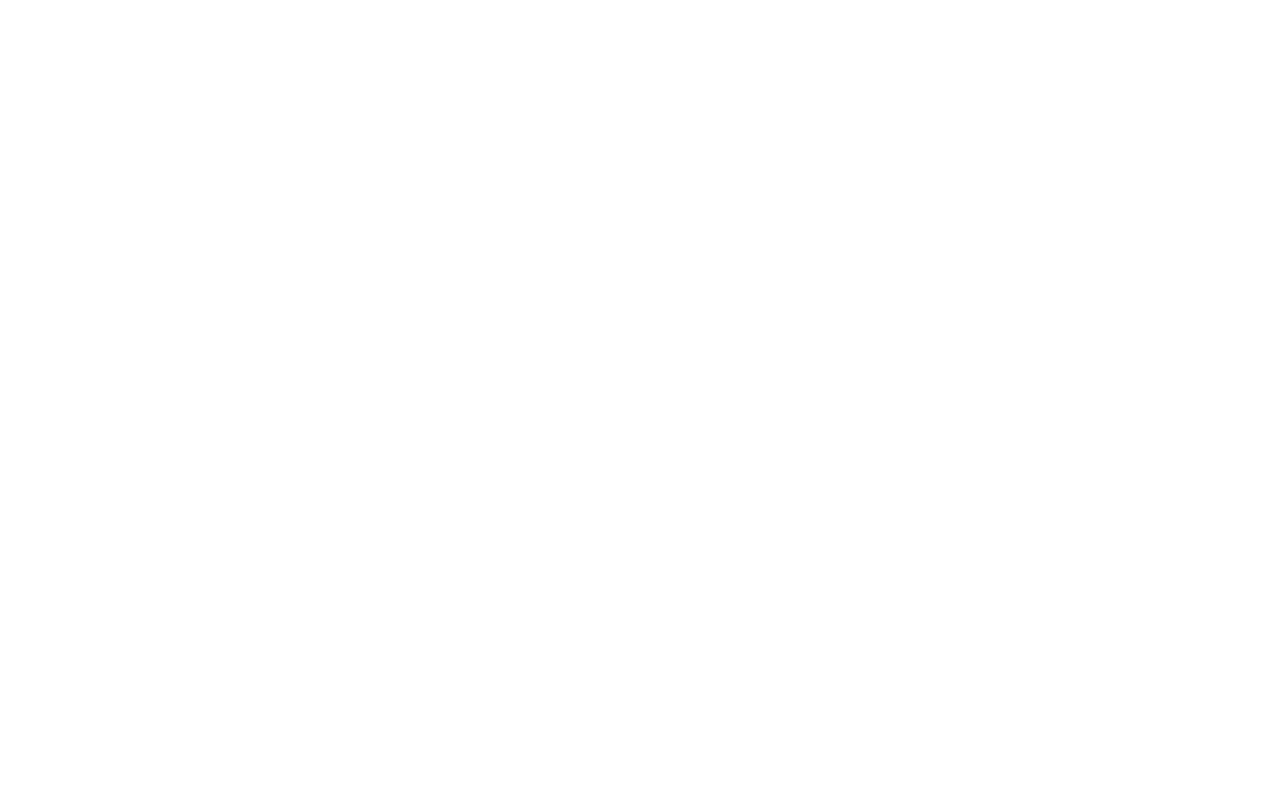
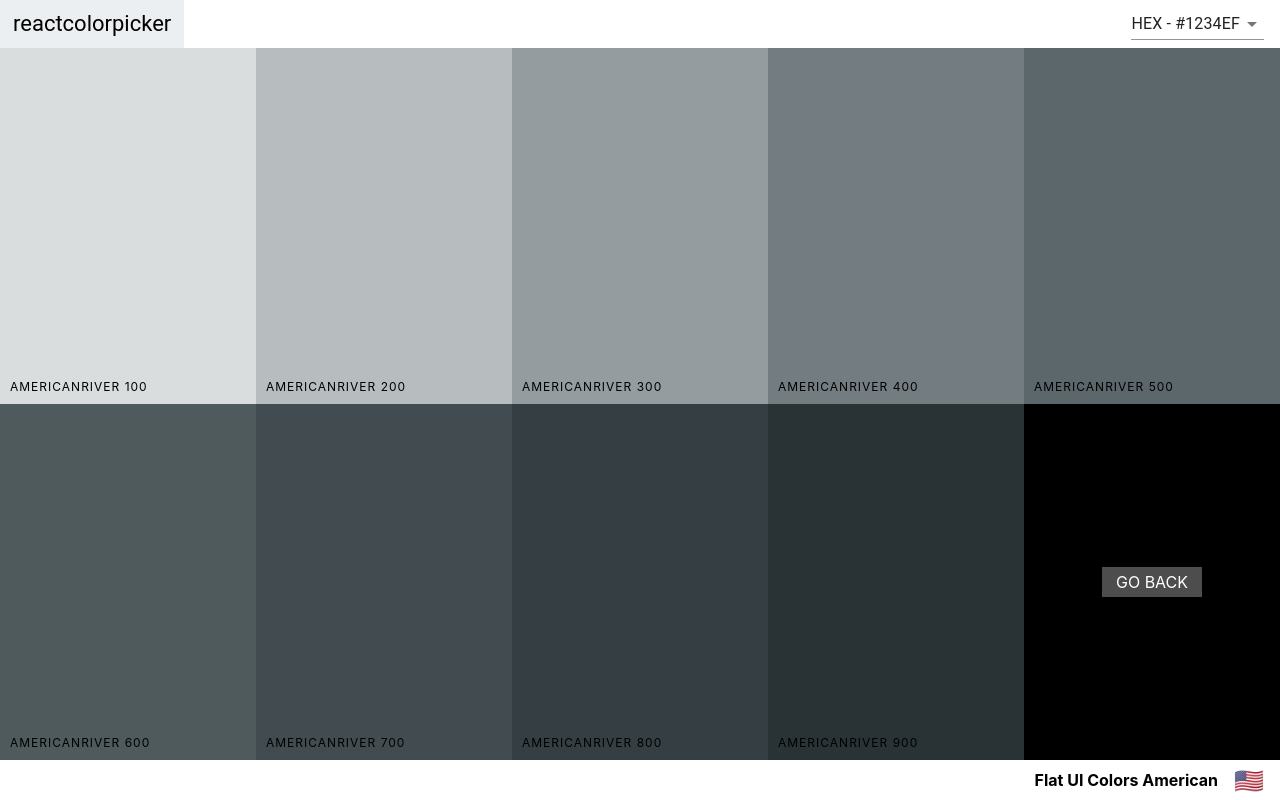
Before and after one commit to PeachyVVolf/react-colors, a React (Create React App) app: page /palette/flat-ui-colors-american/americanriver in a window 1280 px wide. Built offline with nearby package versions, Linux system fonts and the light colour scheme.

Commit message:
Added Shades Pages and functionalities

```diff
--- a/src/App.js
+++ b/src/App.js
@@ -4,6 +4,7 @@ import Palette from './Palette'
 import PaletteList from './PaletteList';
 import seedColors from './seedColors'
 import { generatePalette } from './colorHelpers';
+import SingleColorPalette from './SingleColorPalette';
 import MiniPalette from './MiniPalette';
 
 class App extends Component {
@@ -16,7 +17,7 @@ class App extends Component {
   render() {
     return (
       <Switch>
-        <Route exact path='/' render={() => <PaletteList palettes={seedColors}/>}/>
+        <Route exact path='/' render={routeProps => <PaletteList palettes={seedColors} {...routeProps}/>}/>
         <Route
           exact
           path='/palette/:id'
@@ -26,6 +27,15 @@ class App extends Component {
             )}/>
           )}
         />
+        <Route exact path='/palette/:paletteId/:colorId'
+          render={routeProps => (
+            <SingleColorPalette
+              colorId={routeProps.match.params.colorId}
+              palette={generatePalette(
+                this.findPalette(routeProps.match.params.paletteId)
+            )}/>
+          )}
+        />
       </Switch>
     );
   }
--- a/src/ColorBox.js
+++ b/src/ColorBox.js
@@ -1,4 +1,5 @@
 import React, { Component } from 'react';
+import { Link } from 'react-router-dom';
 import { CopyToClipboard } from 'react-copy-to-clipboard';
 import './css/ColorBox.css';
 
@@ -16,7 +17,7 @@ class ColorBox extends Component {
     }
 
     render() {
-        const {name, background} = this.props;
+        const {name, background, paletteId, id, showLink } = this.props;
         const { copied } = this.state;
         return (
             <CopyToClipboard text={background} onCopy={this.changeCopyState}>
@@ -32,7 +33,11 @@ class ColorBox extends Component {
                         </div>
                         <button className='copy-button'>Copy</button>
                     </div>
-                    <span className='see-more'>More</span>
+                    {showLink && (
+                        <Link to={`/palette/${paletteId}/${id}`} onClick={e => e.stopPropagation()}>
+                            <span className='see-more'>More</span>
+                        </Link>
+                    )}
                 </div>
             </CopyToClipboard>
          );
--- a/src/MiniPalette.js
+++ b/src/MiniPalette.js
@@ -50,7 +50,7 @@ function MiniPalette(props) {
         <div className={classes.miniColor} style={{backgroundColor: color.color}} key={color.name}></div>
     ));
     return (
-        <div className={classes.root}>
+        <div className={classes.root} onClick={props.handleClick}>
             <div className={classes.colors}>
                 {miniColorBoxes}
             </div>
--- a/src/Navbar.js
+++ b/src/Navbar.js
@@ -32,6 +32,7 @@ class Navbar extends Component {
                 <div className="logo">
                     <Link to='/'>reactcolorpicker</Link>
                 </div>
+                {this.props.showingAllColors && (
                     <div className='slider-container'>
                         <span>Level: {this.props.level}</span>
                         <div className='slider'>
@@ -44,6 +45,7 @@ class Navbar extends Component {
                             />
                         </div>
                     </div>
+                )}
                 <div className='select-container'>
                     <Select value={this.state.format} onChange={this.handleFormatChange}>
                         <MenuItem value="hex">HEX - #1234EF</MenuItem>
--- a/src/Palette.js
+++ b/src/Palette.js
@@ -1,6 +1,7 @@
 import React, { Component } from 'react';
 import ColorBox from './ColorBox';
 import Navbar from './Navbar';
+import PaletteFooter from './PaletteFooter';
 import './css/Palette.css';
 
 class Palette extends Component {
@@ -21,18 +22,15 @@ class Palette extends Component {
 
     render() {
         const colorBoxes = this.props.palette.colors[this.state.level].map(color => (
-            <ColorBox background={color[this.state.format]} name={color.name} key={color.id}/>
+            <ColorBox background={color[this.state.format]} name={color.name} key={color.id} id={color.id} paletteId={this.props.palette.id} showLink={true}/>
         ))
         return (
             <div className='Palette'>
-                <Navbar level={this.state.level} changeLevel={this.changeLevel} handleChange={this.changeFormat}/>
+                <Navbar level={this.state.level} changeLevel={this.changeLevel} handleChange={this.changeFormat} showingAllColors/>
                 <div className='Palette-colors'>
                     {colorBoxes}
                 </div>
-                <footer className='Palette-footer'>
-                    {this.props.palette.paletteName}
-                    <span className='emoji'>{this.props.palette.emoji}</span>
-                </footer>
+                <PaletteFooter paletteName={this.props.palette.paletteName} emoji={this.props.palette.emoji}/>
             </div>
         );
     }
--- /dev/null
+++ b/src/PaletteFooter.js
@@ -0,0 +1,12 @@
+import React, { Component } from 'react';
+
+function PaletteFooter(props){
+    return(
+        <footer className='Palette-footer'>
+            {props.paletteName}
+            <span className='emoji'>{props.emoji}</span>
+        </footer>
+    )
+}
+
+export default PaletteFooter;
--- a/src/PaletteList.js
+++ b/src/PaletteList.js
@@ -38,6 +38,11 @@ class PaletteList extends Component {
         super(props);
         this.state = {  }
     }
+
+    goToPalette(id) {
+        this.props.history.push(`palette/${id}`);
+    }
+
     render() {
         const { palettes, classes } = this.props;
         return (
@@ -48,7 +53,7 @@ class PaletteList extends Component {
                     </nav>
                     <div className={classes.palettes}>
                         {palettes.map(palette => (
-                            <Link to={`palette/${palette.id}`}><MiniPalette {...palette}/></Link>
+                            <MiniPalette {...palette} handleClick={() => this.goToPalette(palette.id)}/>
                         ))}
                     </div>
                 </div>
--- /dev/null
+++ b/src/SingleColorPalette.js
@@ -0,0 +1,54 @@
+import React, { Component } from 'react';
+import ColorBox from './ColorBox';
+import Navbar from './Navbar';
+import PaletteFooter from './PaletteFooter';
+import { Link } from 'react-router-dom';
+import './css/Palette.css';
+import './css/ColorBox.css';
+
+class SingleColorPalette extends Component {
+    constructor(props) {
+        super(props);
+        this._shades = this.gatherShades(this.props.palette, this.props.colorId);
+
+        this.state = { format: "hex" }
+        this.changeFormat =  this.changeFormat.bind(this);
+    }
+
+    gatherShades(palette, colorToFilterBy) {
+        let shades = [];
+        let allColors =  palette.colors;
+        for(let key in allColors){
+            shades = shades.concat(
+                allColors[key].filter(color => color.id ===colorToFilterBy)
+            );
+        }
+
+        return shades.slice(1);
+    }
+
+    changeFormat(val) {
+        this.setState({ format: val })
+    }
+
+    render() {
+        const colorBoxes = this._shades.map(color => (
+            <ColorBox background={color[this.state.format]} name={color.name} key={color.name} id={color.id} showLink={false}/>
+        ));
+
+        return (
+            <div className='SingleColorPalette Palette'>
+                <Navbar handleChange={this.changeFormat} showingAllColors={false}/>
+                <div className='Palette-colors'>
+                    {colorBoxes}
+                <div className='go-back ColorBox'>
+                    <Link to={`/palette/${this.props.palette.id}`} className='back-button'>GO BACK</Link>
+                </div>
+                </div>
+                <PaletteFooter paletteName={this.props.palette.paletteName} emoji={this.props.palette.emoji}/>
+            </div>
+         );
+    }
+}
+
+export default SingleColorPalette;
--- a/src/css/ColorBox.css
+++ b/src/css/ColorBox.css
@@ -8,7 +8,22 @@
     margin-bottom: -4px;
 }
 
-.copy-button {
+.SingleColorPalette .ColorBox {
+    width: 20%;
+    height: 50%;
+    margin: 0 auto;
+    display: inline-block;
+    position: relative;
+    cursor: pointer;
+    margin-bottom: -4px;
+}
+
+.ColorBox.go-back {
+    background-color: black;
+}
+
+.copy-button,
+.back-button {
     width: 100px;
     height: 30px;
     position: absolute;
@@ -26,6 +41,11 @@
     text-transform: uppercase;
     border: none;
     opacity: 0;
+    text-decoration: none;
+}
+
+.back-button {
+    opacity: 1;
 }
 
 .ColorBox:hover .copy-button {
```
Lines whose indentation alone changed are shown as unchanged.
